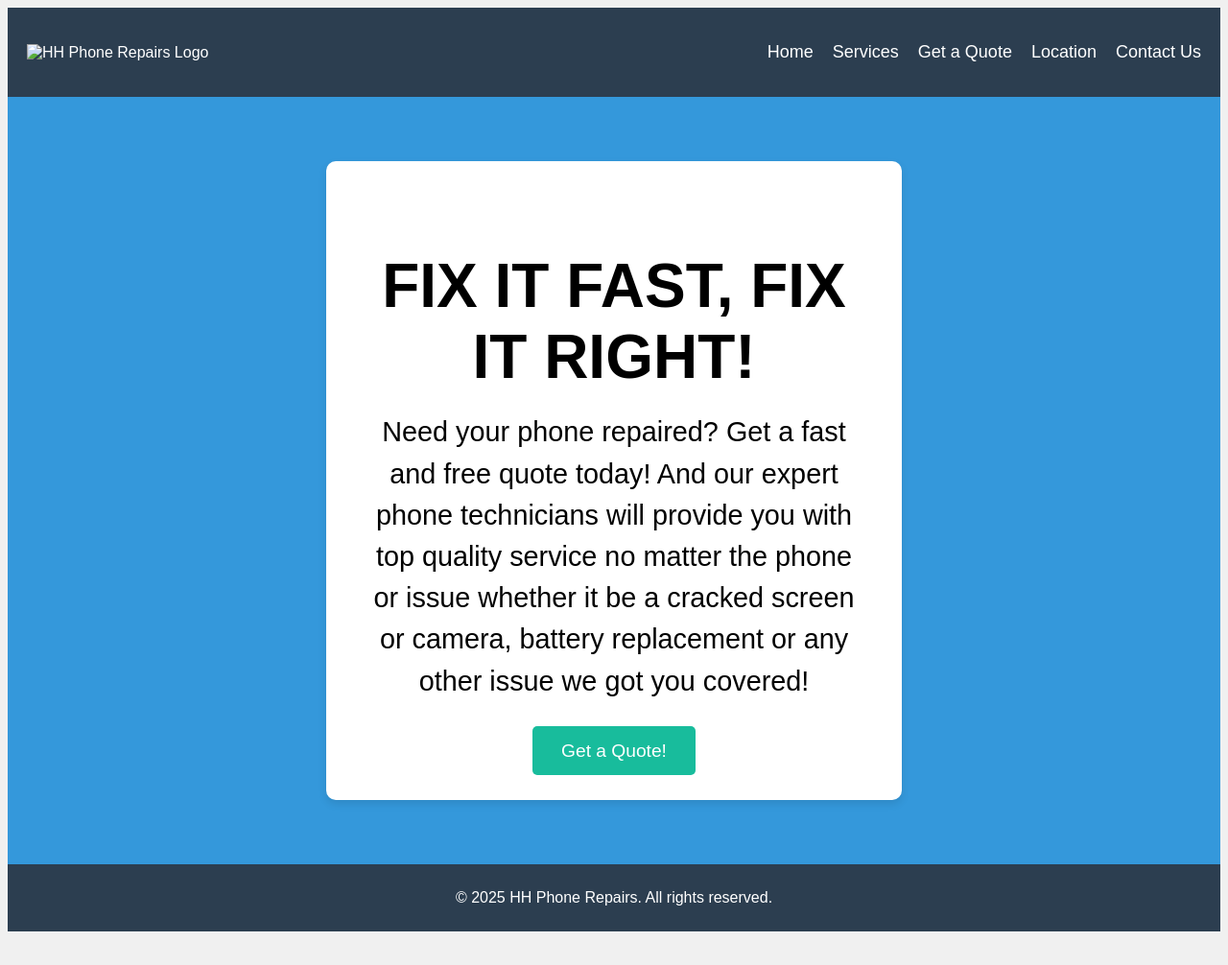
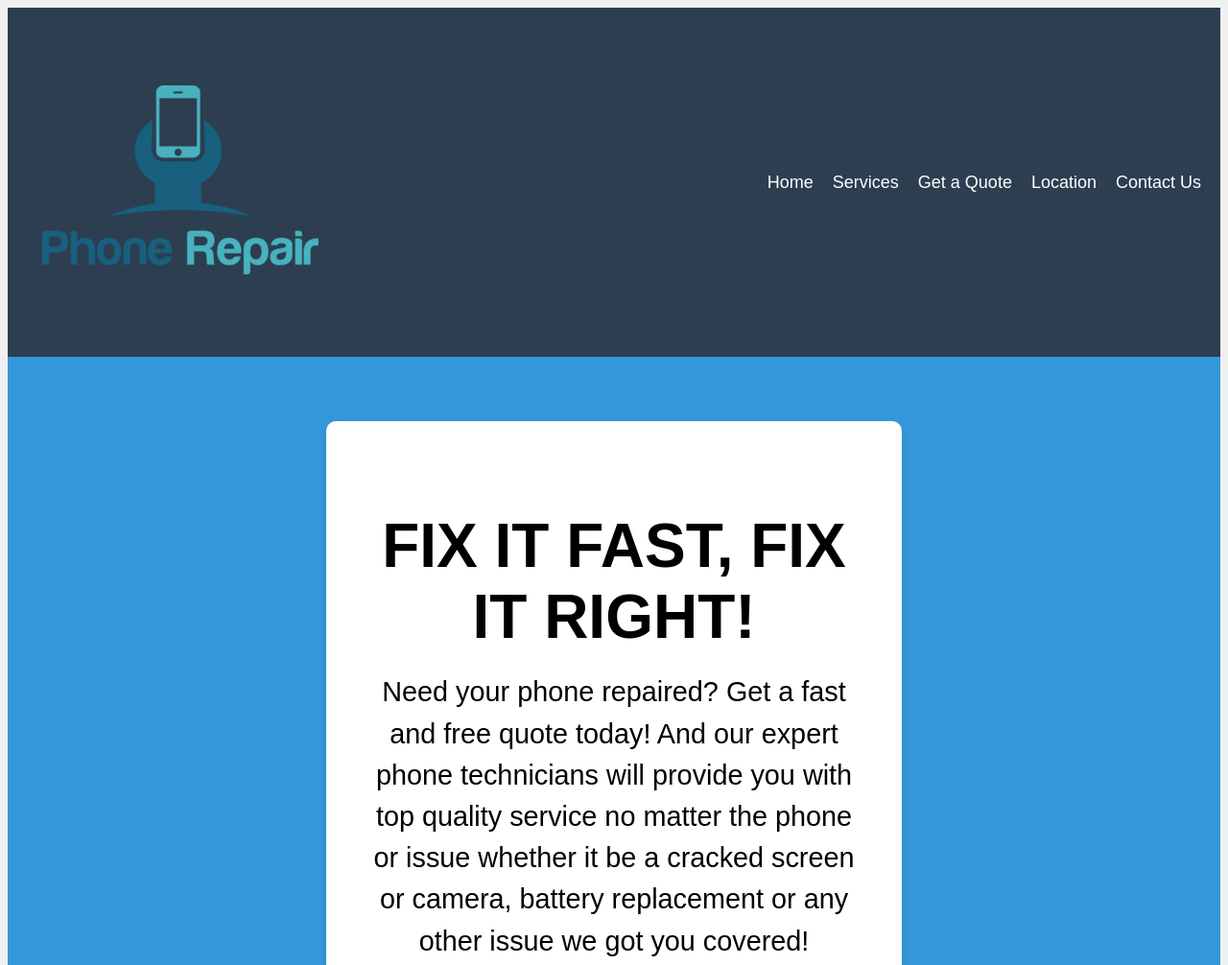
Before and after one commit to Ahmad-Haj/HH-PhoneRepair-Website, a plain HTML site: page index.html in a window 1280 px wide. Shown: the top 1006 px of the page at 96% size. Before the commit the page ends 979 px from the top, so only its background shows below. Drawn offline with Linux system fonts and the light colour scheme; files whose address does not match are found by name; a web font is replaced by a local one.

Commit message:
Adding logo

```diff
--- a/index.html
+++ b/index.html
@@ -11,7 +11,7 @@
 <body>
     <header>
         <div class = "logo">
-            <img src = "logo.png" alt = "HH Phone Repairs Logo">
+            <img src = "images/logo.png" alt = "HH Phone Repairs Logo">
         </div>
         <nav>
             <ul>
```
Also changed, not shown: images/logo.png (added).
